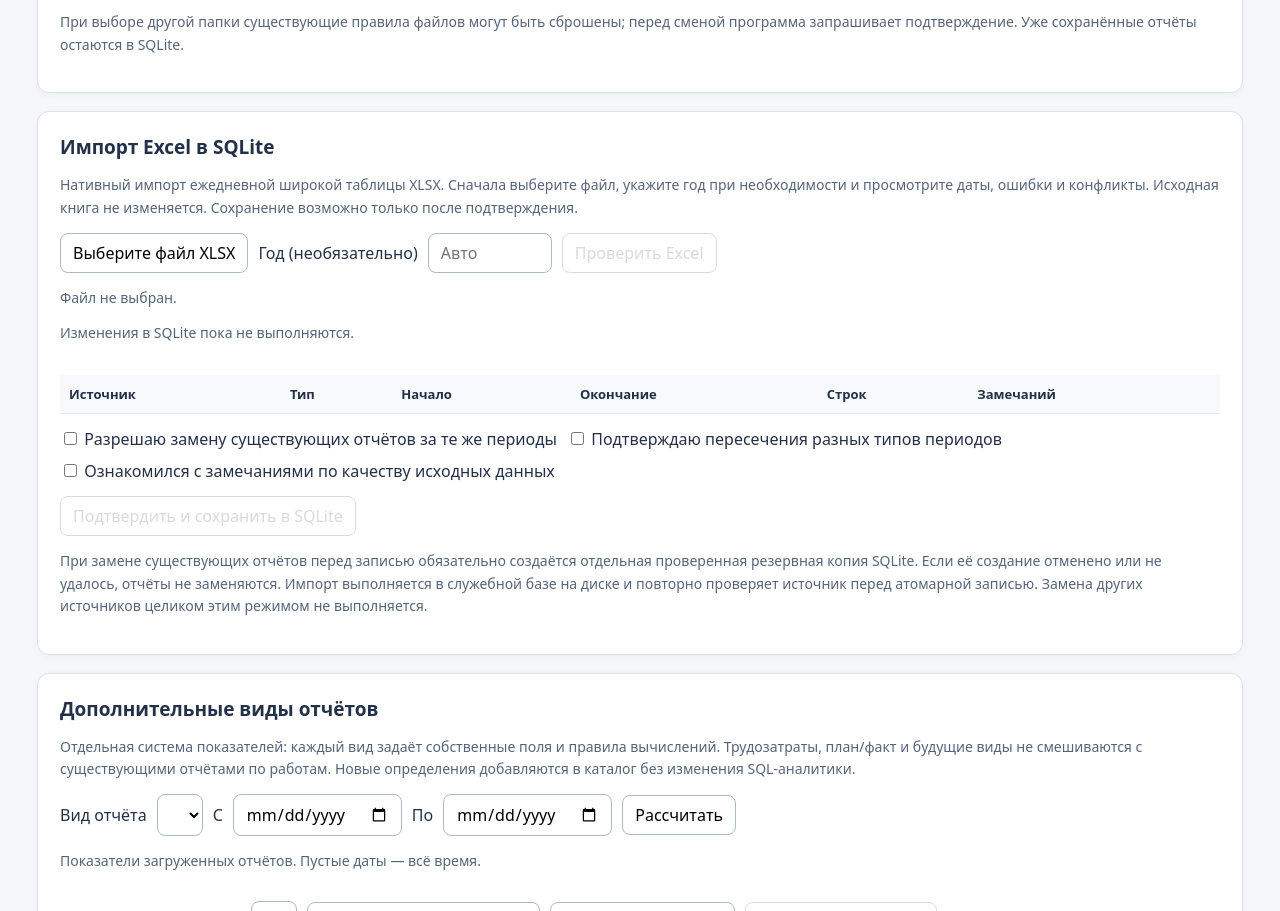
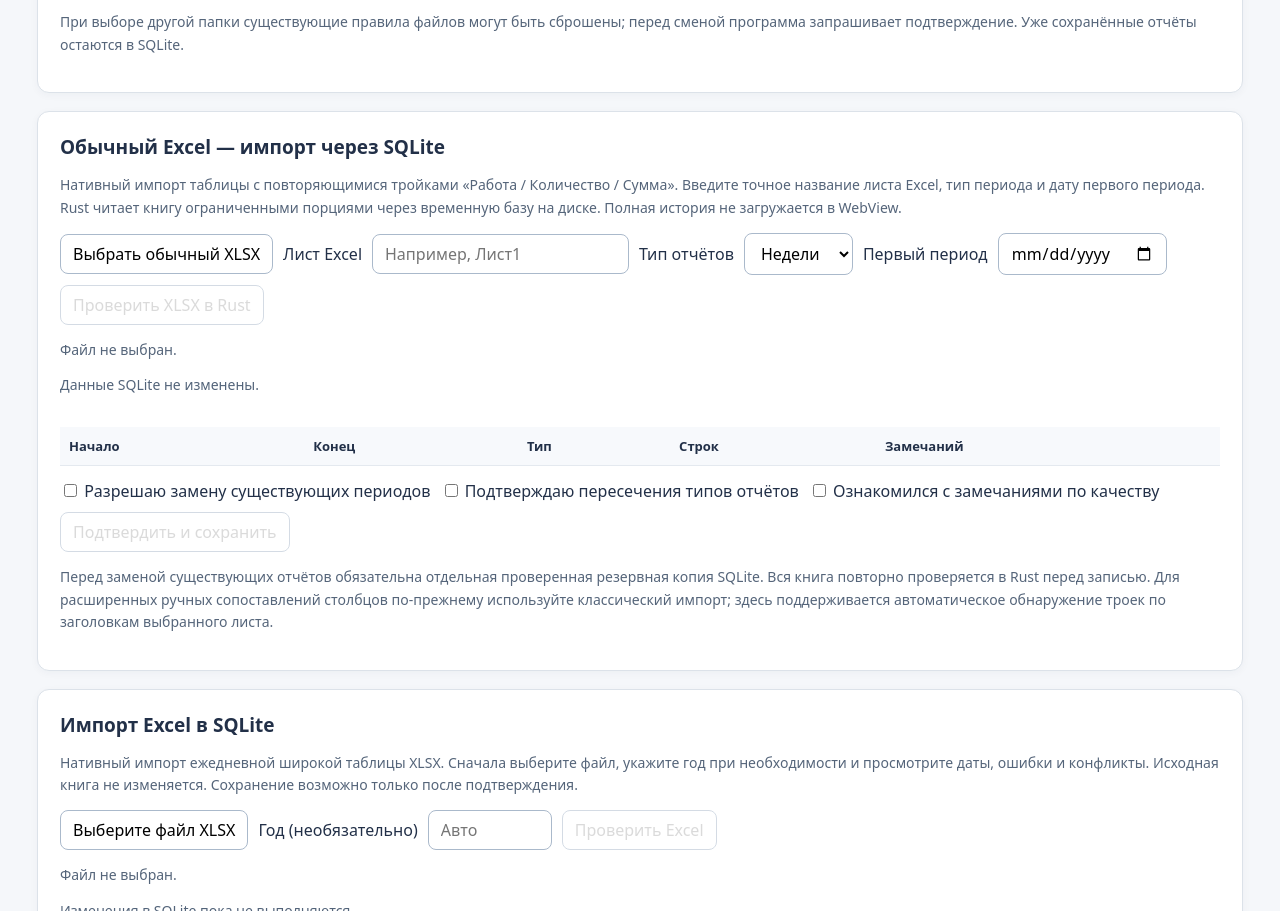
Before and after one commit to v2029944-ui/HTML-test, a website: page tauri/native-workspace.html in a window 1280 px wide. Shown: the part 2502-3413 px from the top of the page. Drawn offline with Linux system fonts and the light colour scheme.

Commit message:
feat(sql): wire native ordinary XLSX review and backup-gated import into SQL workspace

```diff
--- a/tauri/native-workspace.html
+++ b/tauri/native-workspace.html
@@ -152,6 +152,30 @@ th{background:#f7f9fc;font-weight:650}td input{width:100%;min-width:150px}
 <p class="intro">При выборе другой папки существующие правила файлов могут быть сброшены; перед сменой программа запрашивает подтверждение. Уже сохранённые отчёты остаются в SQLite.</p>
 </section>
 
+<section class="panel" aria-label="Импорт обычных XLSX через Rust">
+<h2>Обычный Excel — импорт через SQLite</h2>
+<p class="intro">Нативный импорт таблицы с повторяющимися тройками «Работа / Количество / Сумма». Введите точное название листа Excel, тип периода и дату первого периода. Rust читает книгу ограниченными порциями через временную базу на диске. Полная история не загружается в WebView.</p>
+<div class="controls">
+<button id="legacyChoose" type="button">Выбрать обычный XLSX</button>
+<label for="legacySheet">Лист Excel</label><input id="legacySheet" type="text" maxlength="120" placeholder="Например, Лист1" required>
+<label for="legacyType">Тип отчётов</label>
+<select id="legacyType"><option value="week">Недели</option><option value="day">Дни</option><option value="month">Месяцы</option></select>
+<label for="legacyStart">Первый период</label><input id="legacyStart" type="date">
+<button id="legacyPreview" type="button" disabled>Проверить XLSX в Rust</button>
+</div>
+<p id="legacyFile" class="intro">Файл не выбран.</p>
+<p id="legacyStatus" class="status muted" role="status" aria-live="polite">Данные SQLite не изменены.</p>
+<div id="legacySummary" class="overview"></div><p id="legacyIssues" class="intro"></p>
+<div class="table-scroll"><table><thead><tr><th>Начало</th><th>Конец</th><th>Тип</th><th>Строк</th><th>Замечаний</th></tr></thead><tbody id="legacyRows"></tbody></table></div>
+<div class="controls">
+<label><input type="checkbox" id="legacyReplace"> Разрешаю замену существующих периодов</label>
+<label><input type="checkbox" id="legacyOverlap"> Подтверждаю пересечения типов отчётов</label>
+<label><input type="checkbox" id="legacyQuality"> Ознакомился с замечаниями по качеству</label>
+<button id="legacyApply" type="button" disabled>Подтвердить и сохранить</button>
+</div>
+<p class="intro">Перед заменой существующих отчётов обязательна отдельная проверенная резервная копия SQLite. Вся книга повторно проверяется в Rust перед записью. Для расширенных ручных сопоставлений столбцов по-прежнему используйте классический импорт; здесь поддерживается автоматическое обнаружение троек по заголовкам выбранного листа.</p>
+</section>
+
 <section class="panel" aria-label="Нативный импорт XLSX">
 <h2>Импорт Excel в SQLite</h2>
 <p class="intro">Нативный импорт ежедневной широкой таблицы XLSX. Сначала выберите файл, укажите год при необходимости и просмотрите даты, ошибки и конфликты. Исходная книга не изменяется. Сохранение возможно только после подтверждения.</p>
@@ -203,6 +227,7 @@ th{background:#f7f9fc;font-weight:650}td input{width:100%;min-width:150px}
 </section>
 </main>
 <script src="tauri-bridge.js"></script><script src="tauri-startup-preference.js"></script><script src="tauri-native-folder-status.js"></script><script src="tauri-native-workspace.js"></script>
+<script src="tauri-native-legacy-import.js"></script>
 <script src="tauri-native-wide-import.js"></script>
 <script src="tauri-native-metric-kinds.js"></script>
 </body></html>
```
